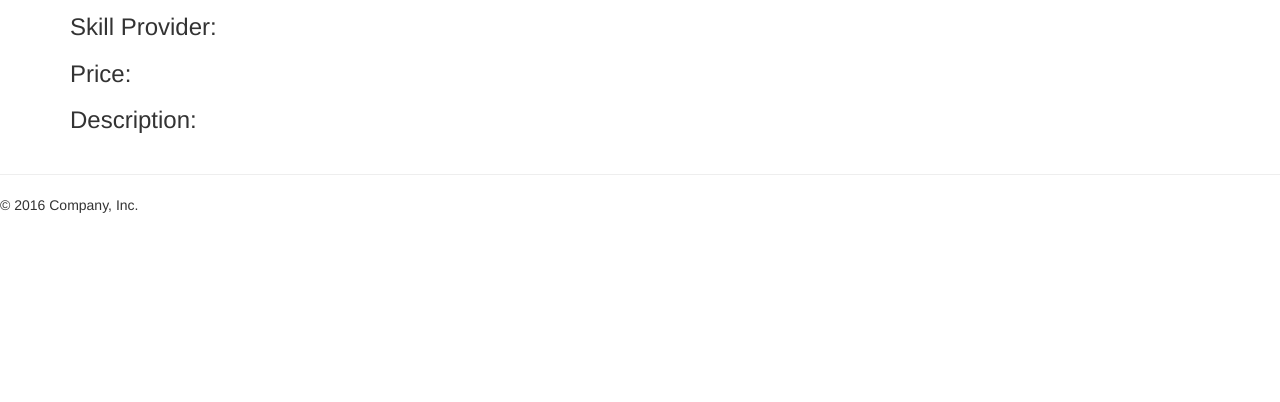
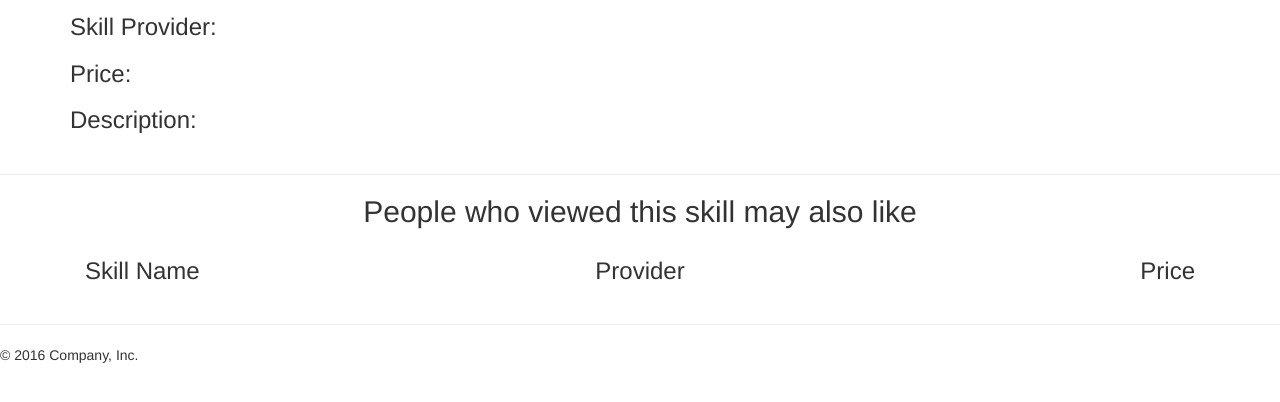
Before and after one commit to zn8ae/TalentX, a Django app: page /detail/1 in a window 1280 px wide. Shown: the part 185-587 px from the top of the page. Run offline with Django 3.2, Linux system fonts and the light colour scheme; data that the repository does not hold is empty; parts of the project's set-up code (start-up, migrations or seed data) failed here and were passed over; some libraries are stand-ins or nearby versions.

Commit message:
front end

```diff
--- a/web/templates/detail.html
+++ b/web/templates/detail.html
@@ -71,9 +71,6 @@
       <!-- <h3> Search Result <h2> -->
       <div style="padding-left: 450px;">
       <h2>Skill Detail<h2>
-<!--           <p>{{ mission.username }}</p>
-          <p>{{ mission.desc }}</p>
-          <p>{{ mission.price }}</p> -->
       </div>
       <h3>Skill Name:</h3>
         <h5>{{data.sname}}</h5>
@@ -87,8 +84,32 @@
     </div>
 
 
+      <hr>
+      <div align = "center">
+        <h2>People who viewed this skill may also like</h2>
+      </div>
+      <div class = "container"   >
+
+        <div class="col-md-4" align = "left"> <h3> Skill Name </h3> </div>
+        <div class="col-md-4" align = "center"> <h3> Provider </h3> </div>
+        <div class="col-md-4" align = "right"> <h3> Price </h3> </div>
+
+        <a href="/home/detail/{{data.id}}" style="color: #000000" >
+          <div onmouseover="this.style.background='#CCCCCC';" onmouseout="this.style.background='white';" class="col-md-4" align = "left" >
+            <h5>{{data.sname}}</h5>
+          </div>
+        </a>
+          <div class="col-md-4" align = "center">
+            <h5>{{data.username}} </h5>
+          </div>
+          <div class="col-md-4" align = "right">
+            <h5>{{data.price}}</h5>
+          </div>
+
+      </div>
 
       <hr>
+
 
       <footer>
         <p>&copy; 2016 Company, Inc.</p>
--- a/web/templates/search.html
+++ b/web/templates/search.html
@@ -74,8 +74,8 @@
         <div class="col-md-3" align = "center"> <h2> Username </h2> </div>
         <div class="col-md-3" align = "center"> <h2> Price </h2> </div>
         <div class="col-md-3" align = "center"> <h2> Details </h2> </div>
+        {% for r in results %}
         <div>
-        {% for r in results %}
           <div class="col-md-3" align = "center">
             <p>{{r.sname}}</p>
           </div>
```
Also changed, not shown: 1 other file.
